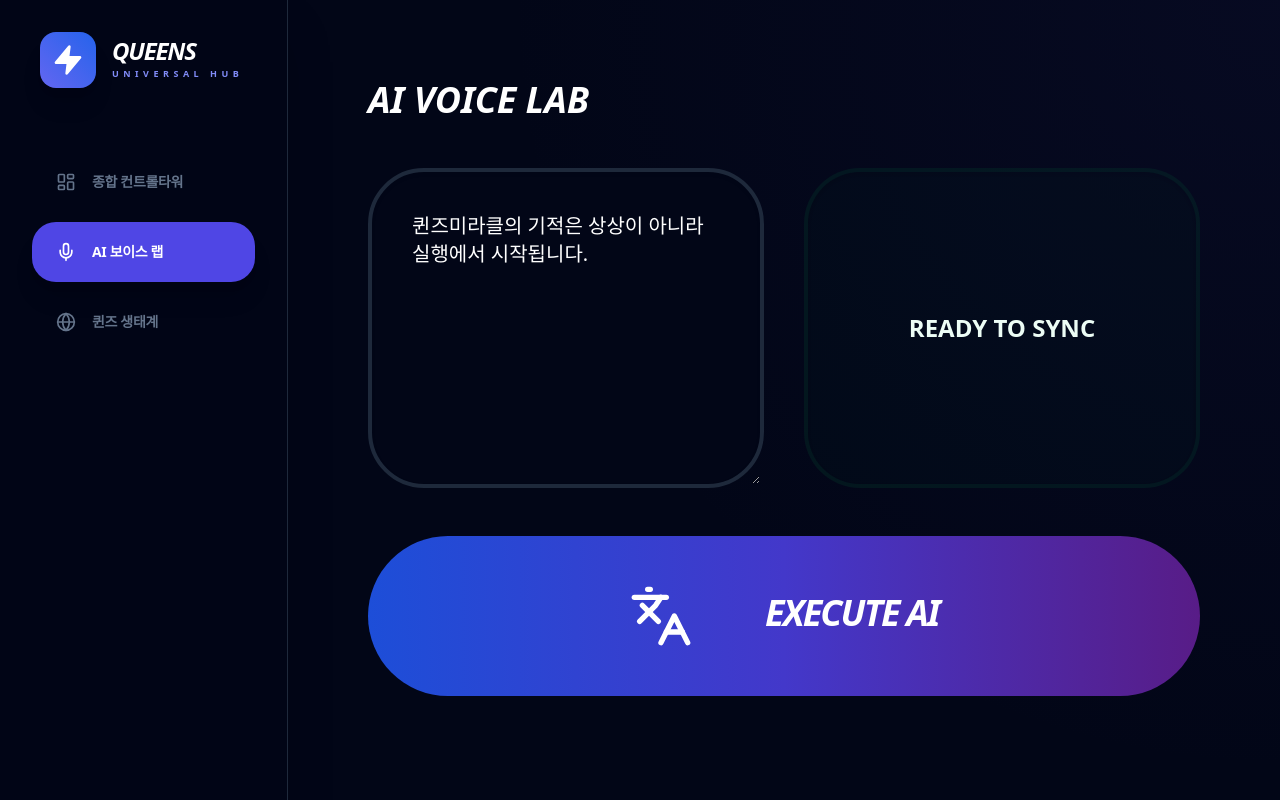
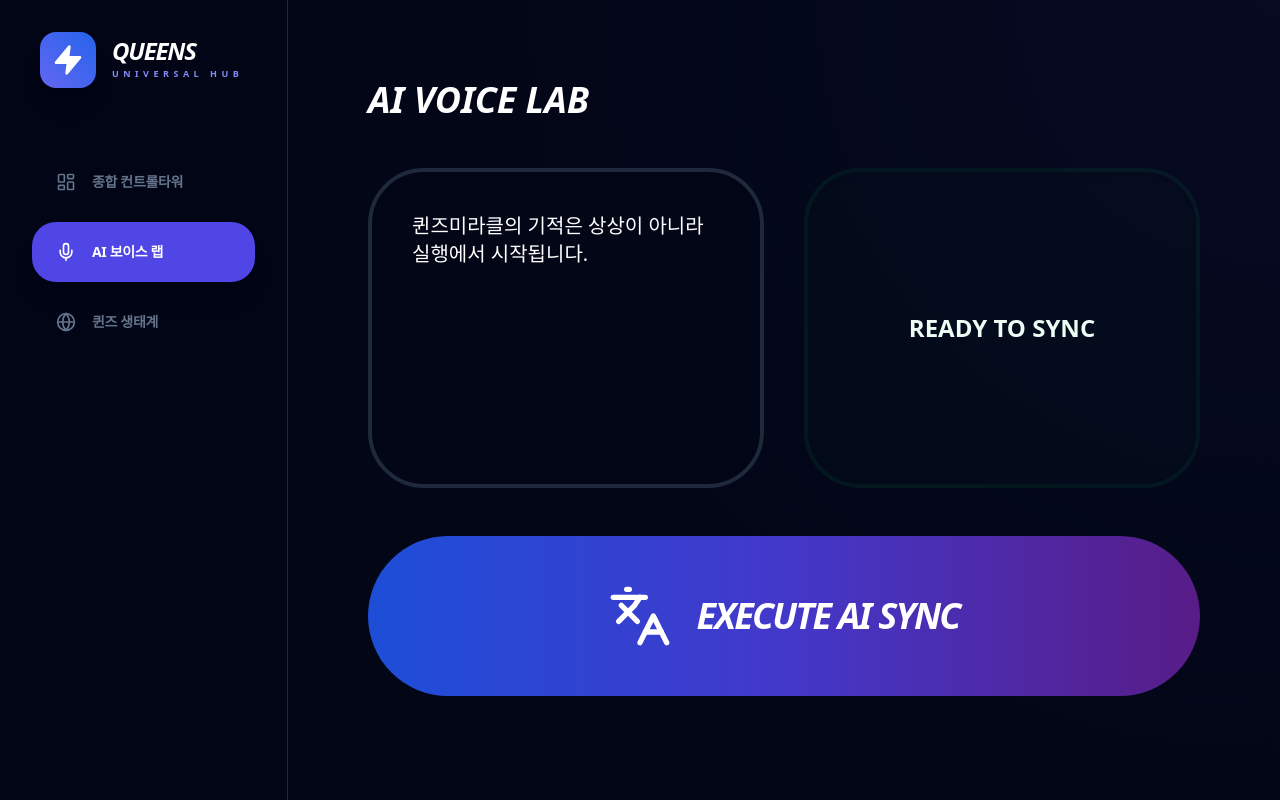
Before and after one commit to kangeunsuk-korea/queensmiracle, a React (Vite) app: page / in a window 1280 px wide. Both pictures are taken after a click on the button "AI 보이스 랩". Shown: the top 800 px of the page. Built offline with nearby package versions, Linux system fonts and the light colour scheme; no server answers.

Commit message:
Update App.jsx

```diff
--- a/src/App.jsx
+++ b/src/App.jsx
@@ -6,12 +6,19 @@ import {
   ShieldCheck, ShoppingCart, Globe, ExternalLink, ArrowRight, Activity, Globe2, Link2
 } from 'lucide-react';
 
+/**
+ * 퀸즈 유니버설 통합 솔루션 (v44.0 - Master Edition)
+ * - 모든 외부 링크의 마크다운 기호([]) 제거 완료
+ * - 내비게이션 및 모듈 전환 로직 최적화
+ * - Vercel 환경 변수(VITE_GEMINI_API_KEY) 연동
+ */
 export default function App() {
   const [activeModule, setActiveModule] = useState("Dashboard");
   const [inputText, setInputText] = useState("퀸즈미라클의 기적은 상상이 아니라 실행에서 시작됩니다.");
   const [translatedText, setTranslatedText] = useState("");
   const [isTranslating, setIsTranslating] = useState(false);
 
+  // Vercel 환경 변수 안전 접근
   const getApiKey = () => {
     try {
       // @ts-ignore
@@ -22,6 +29,7 @@ export default function App() {
   };
   const apiKey = getApiKey();
 
+  // AI 통역 핸들러
   const handleTranslate = async () => {
     if (!inputText.trim() || !apiKey) return;
     setIsTranslating(true);
@@ -32,7 +40,11 @@ export default function App() {
       });
       const data = await response.json();
       setTranslatedText(data.candidates?.[0]?.content?.parts?.[0]?.text || "결과를 가져오지 못했습니다.");
-    } catch (err) { console.error(err); } finally { setIsTranslating(false); }
+    } catch (err) {
+      console.error("Translation Error:", err);
+    } finally {
+      setIsTranslating(false);
+    }
   };
 
   const navigation = [
@@ -43,6 +55,8 @@ export default function App() {
 
   return (
     <div className="min-h-screen bg-[#020617] flex font-sans text-slate-200 overflow-hidden">
+
+      {/* 사이드바 내비게이션 */}
       <aside className="w-72 bg-slate-950/95 border-r border-slate-800 flex flex-col p-8 shrink-0 z-50 shadow-2xl">
         <div className="flex items-center gap-4 px-2 mb-16 group cursor-pointer" onClick={() => setActiveModule("Dashboard")}>
             <div className="bg-gradient-to-tr from-indigo-500 to-blue-600 p-3 rounded-2xl shadow-xl transition-transform group-hover:rotate-6">
@@ -53,21 +67,30 @@ export default function App() {
                 <p className="text-[9px] font-black text-indigo-400 tracking-[0.5em] uppercase mt-1">Universal Hub</p>
             </div>
         </div>
+
         <nav className="flex-1 space-y-2.5">
             {navigation.map((item) => (
-                <button key={item.id} onClick={() => setActiveModule(item.id)} className={`w-full flex items-center gap-4 px-6 py-5 rounded-[1.5rem] transition-all group ${activeModule === item.id ? 'bg-indigo-600 text-white shadow-xl' : 'text-slate-500 hover:bg-slate-900/50'}`}>
+                <button
+                  key={item.id}
+                  onClick={() => setActiveModule(item.id)}
+                  className={`w-full flex items-center gap-4 px-6 py-5 rounded-[1.5rem] transition-all group ${activeModule === item.id ? 'bg-indigo-600 text-white shadow-xl' : 'text-slate-500 hover:bg-slate-900/50'}`}
+                >
                     {item.icon} <span className="text-sm font-black tracking-tight">{item.name}</span>
                 </button>
             ))}
         </nav>
+
         <div className="mt-auto p-5 bg-slate-900/40 rounded-3xl border border-slate-800/50 text-center">
             <div className="flex items-center justify-center gap-2 text-[10px] font-black text-emerald-500 uppercase tracking-widest">
-               <ShieldCheck className="w-4 h-4" /> Hub Active v41.0
+               <ShieldCheck className="w-4 h-4" /> Hub Active v44.0
             </div>
         </div>
       </aside>
 
+      {/* 메인 콘텐츠 영역 */}
       <main className="flex-1 relative overflow-y-auto p-12 lg:p-20 bg-[radial-gradient(circle_at_top_right,_var(--tw-gradient-stops))] from-indigo-900/10 via-transparent to-transparent scrollbar-hide">
+
+        {/* 1. 종합 컨트롤타워 (대시보드) */}
         {activeModule === "Dashboard" && (
           <div className="space-y-16 animate-in fade-in duration-1000">
             <header className="space-y-8 text-center md:text-left">
@@ -77,19 +100,25 @@ export default function App() {
               <h2 className="text-6xl md:text-8xl font-black text-white italic uppercase tracking-tighter leading-none">THE<br/><span className="text-transparent bg-clip-text bg-gradient-to-r from-blue-400 to-indigo-500 uppercase italic">Queens Hub</span></h2>
               <p className="text-slate-400 text-xl max-w-2xl font-medium leading-relaxed italic mx-auto md:mx-0">아틀리에, 몰, 비즈니스 자동화까지<br/>퀸즈미라클의 모든 세계가 이곳으로 연결됩니다.</p>
             </header>
+
             <div className="grid grid-cols-1 md:grid-cols-3 gap-10">
+               {/* 아틀리에 링크 */}
                <a href="https://queensmiracle.com" target="_blank" rel="noopener noreferrer" className="bg-slate-900/50 p-10 rounded-[4rem] border border-slate-800 shadow-2xl group hover:border-blue-500/50 transition-all hover:-translate-y-3">
                   <Globe2 className="w-10 h-10 text-blue-500 mb-8" />
                   <h4 className="text-2xl font-black text-white italic mb-4 uppercase leading-none">Atelier</h4>
                   <p className="text-slate-500 text-sm mb-10 leading-relaxed">아틀리에 홈페이지 연결</p>
                   <div className="w-full py-4 rounded-2xl bg-blue-600/10 text-blue-400 font-black text-center group-hover:bg-blue-600 group-hover:text-white transition-all">Visit Website</div>
                </a>
+
+               {/* 퀸즈몰 링크 */}
                <a href="https://queensmall.kr" target="_blank" rel="noopener noreferrer" className="bg-slate-900/50 p-10 rounded-[4rem] border border-slate-800 shadow-2xl group hover:border-pink-500/50 transition-all hover:-translate-y-3">
                   <ShoppingCart className="w-10 h-10 text-pink-500 mb-8" />
                   <h4 className="text-2xl font-black text-white italic mb-4 uppercase leading-none">Queens Mall</h4>
                   <p className="text-slate-500 text-sm mb-10 leading-relaxed">공식 스토어 연결</p>
                   <div className="w-full py-4 rounded-2xl bg-pink-600/10 text-pink-400 font-black text-center group-hover:bg-pink-600 group-hover:text-white transition-all">Shop Now</div>
                </a>
+
+               {/* AI 랩 이동 버튼 */}
                <div onClick={() => setActiveModule("Voice")} className="bg-slate-900/50 p-10 rounded-[4rem] border border-slate-800 shadow-2xl group hover:border-indigo-500/50 transition-all hover:-translate-y-3 cursor-pointer">
                   <Mic className="w-10 h-10 text-indigo-500 mb-8" />
                   <h4 className="text-2xl font-black text-white italic mb-4 uppercase leading-none">AI BIZ Lab</h4>
@@ -99,21 +128,62 @@ export default function App() {
             </div>
           </div>
         )}
+
+        {/* 2. AI 보이스 랩 (통역 기능) */}
         {activeModule === "Voice" && (
           <div className="space-y-12 max-w-5xl mx-auto animate-in slide-in-from-bottom-5">
             <h3 className="text-4xl font-black text-white italic uppercase">AI Voice Lab</h3>
             <div className="grid grid-cols-1 lg:grid-cols-2 gap-10">
-                <textarea className="w-full h-80 p-10 rounded-[3.5rem] bg-slate-950 border-4 border-slate-800 text-white text-xl font-medium outline-none focus:border-indigo-600 shadow-inner" value={inputText} onChange={(e) => setInputText(e.target.value)} />
+                <textarea
+                  className="w-full h-80 p-10 rounded-[3.5rem] bg-slate-950 border-4 border-slate-800 text-white text-xl font-medium outline-none focus:border-indigo-600 shadow-inner resize-none"
+                  value={inputText}
+                  onChange={(e) => setInputText(e.target.value)}
+                />
                 <div className="h-80 p-10 rounded-[3.5rem] bg-emerald-950/10 border-4 border-emerald-900/20 flex items-center justify-center text-center shadow-inner overflow-hidden">
-                    {isTranslating ? <Loader2 className="w-12 h-12 text-emerald-500 animate-spin" /> : <div className="text-emerald-50 font-black text-2xl leading-tight">{translatedText || "READY TO SYNC"}</div>}
+                    {isTranslating ? (
+                      <Loader2 className="w-12 h-12 text-emerald-500 animate-spin" />
+                    ) : (
+                      <div className="text-emerald-50 font-black text-2xl leading-tight">
+                        {translatedText || "READY TO SYNC"}
+                      </div>
+                    )}
                 </div>
             </div>
-            <button onClick={handleTranslate} disabled={isTranslating} className="w-full py-12 rounded-[5rem] bg-gradient-to-r from-blue-700 via-indigo-700 to-purple-900 text-white font-black text-4xl shadow-3xl active:scale-95 transition-all">
-                {isTranslating ? <Loader2 className="w-16 h-16 animate-spin mx-auto" /> : <Languages className="w-16 h-16 inline mr-6" />}
-                <span className="italic uppercase ml-12 tracking-tighter">Execute AI</span>
+            <button
+              onClick={handleTranslate}
+              disabled={isTranslating}
+              className="w-full py-12 rounded-[5rem] bg-gradient-to-r from-blue-700 via-indigo-700 to-purple-900 text-white font-black text-4xl shadow-3xl active:scale-95 transition-all flex items-center justify-center gap-6"
+            >
+                {isTranslating ? <Loader2 className="w-16 h-16 animate-spin" /> : <Languages className="w-16 h-16" />}
+                <span className="italic uppercase tracking-tighter">Execute AI Sync</span>
             </button>
           </div>
         )}
+
+        {/* 3. 퀸즈 생태계 (정보) */}
+        {activeModule === "Ecosystem" && (
+          <div className="space-y-12 animate-in fade-in duration-700">
+            <h3 className="text-5xl font-black text-white italic uppercase tracking-tighter mb-10 leading-none">Queens Miracle Ecosystem</h3>
+            <div className="grid grid-cols-1 md:grid-cols-2 gap-10">
+               <div className="bg-slate-900/30 p-16 rounded-[5rem] border border-slate-800 shadow-2xl">
+                  <h5 className="text-2xl font-black text-indigo-400 mb-6 uppercase">Multi-Domain Bridge</h5>
+                  <p className="text-slate-400 leading-relaxed text-lg italic">
+                     이 허브는 전 세계 퀸즈미라클 채널을 잇는 중심점입니다. <br/>
+                     아틀리에 홈페이지와 쇼핑몰을 버튼 하나로 연결하여 통합 브랜드 경험을 제공합니다.
+                  </p>
+               </div>
+               <div className="bg-slate-900/30 p-16 rounded-[5rem] border border-slate-800 shadow-2xl">
+                  <h5 className="text-2xl font-black text-emerald-400 mb-6 uppercase">Digital Legacy</h5>
+                  <p className="text-slate-400 leading-relaxed text-lg italic">
+                     오늘 배포된 이 시스템은 앞으로 추가될 수많은 자동화 툴과 <br/>
+                     AI 서비스를 담아내는 무한한 확장 공간이 될 것입니다.
+                  </p>
+               </div>
+            </div>
+          </div>
+        )}
+
+        {/* 푸터 */}
         <footer className="mt-40 text-slate-800 text-[10px] font-black tracking-[1.5em] uppercase text-center flex flex-wrap justify-center items-center gap-16 pb-20 border-t border-slate-900 pt-32">
             <span>Queens Miracle Atelier HQ</span>
             <div className="w-4 h-4 bg-slate-900 rounded-full"></div>
```
